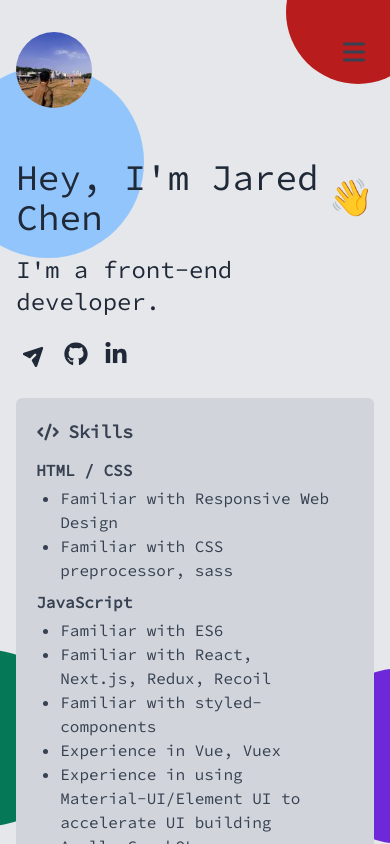
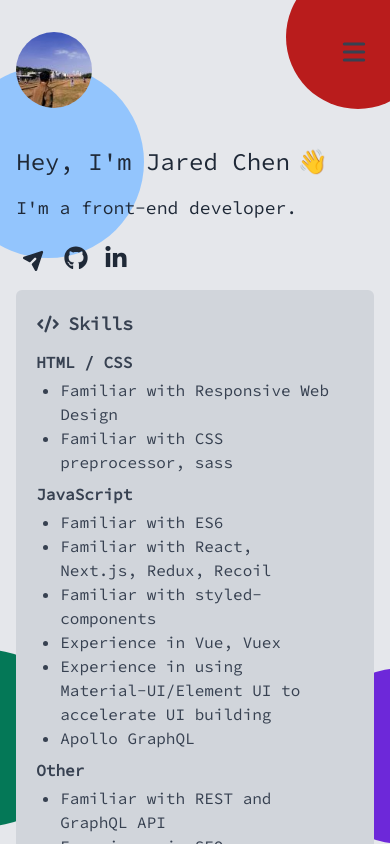
Before and after one commit to destroymayor/jared, a Next.js app: page / in a window 390 px wide. Built offline with nearby package versions, Linux system fonts and the light colour scheme.

Commit message:
chore: Update style

```diff
--- a/src/components/Common/Wave.js
+++ b/src/components/Home/Common/Wave.js
@@ -16,7 +16,7 @@ const Wave = () => {
       onMouseOver={() => animate({ ...config, delay: 100 })}
       role="img"
       aria-label="hand wave"
-      className="text-4xl"
+      className="text-2xl md:text-4xl"
       style={styles}
     >
       👋
--- a/src/components/Home/Education/Education.js
+++ b/src/components/Home/Education/Education.js
@@ -5,7 +5,7 @@ import { AcademicCapIcon } from '@heroicons/react/solid';
 
 const Education = () => {
   return (
-    <section className="flex flex-col p-5 my-3 text-gray-700 bg-gray-300 rounded-md dark:text-white dark:bg-gray-700 gap-y-3">
+    <section className="flex flex-col p-5 my-3 text-gray-700 bg-gray-300 rounded-md dark:bg-opacity-90 dark:text-white dark:bg-gray-800 gap-y-3">
       <Title icon={<AcademicCapIcon className="w-6 h-6" />} title="Education" />
 
       <ul className="flex flex-col gap-y-2">
--- a/src/components/Home/Header/Header.js
+++ b/src/components/Home/Header/Header.js
@@ -1,11 +1,11 @@
 import Links from '@/components/Home/Header/Links';
 
 import CircleSpring from '@/components/Common/CircleSpring';
-import Wave from '@/components/Common/Wave';
+import Wave from '@/components/Home/Common/Wave';
 
 const Header = () => {
   return (
-    <section className="relative flex flex-col py-3 text-gray-800 rounded-md dark:text-gray-100 dark:bg-opacity-0 gap-y-4">
+    <section className="relative flex flex-col text-gray-800 rounded-md md:py-3 dark:text-gray-100 dark:bg-opacity-0 gap-y-4">
       <CircleSpring
         className="absolute w-48 h-48 bg-blue-300 rounded-full dark:bg-blue-800"
         style={{
@@ -16,11 +16,11 @@ const Header = () => {
       />
 
       <div className="flex items-center gap-x-2">
-        <h1 className="text-4xl">{`Hey, I'm Jared Chen`}</h1>
+        <h1 className="text-2xl md:text-4xl">{`Hey, I'm Jared Chen`}</h1>
         <Wave />
       </div>
 
-      <h2 className="text-2xl">{`I'm a front-end developer.`}</h2>
+      <h2 className="text-lg md:text-2xl">{`I'm a front-end developer.`}</h2>
       <Links />
     </section>
   );
--- a/src/components/Home/Skills/Skills.js
+++ b/src/components/Home/Skills/Skills.js
@@ -5,7 +5,7 @@ import { CodeIcon } from '@heroicons/react/solid';
 
 const Skills = () => {
   return (
-    <section className="flex flex-col p-5 my-3 text-gray-700 bg-gray-300 rounded-md dark:text-white dark:bg-gray-700 gap-y-3">
+    <section className="flex flex-col p-5 my-3 text-gray-700 bg-gray-300 rounded-md dark:bg-opacity-90 dark:text-white dark:bg-gray-800 gap-y-3">
       <Title icon={<CodeIcon className="w-6 h-6" />} title="Skills" />
 
       <ul className="flex flex-col gap-y-2">
--- a/src/components/Home/WorkExperience/WorkExperience.js
+++ b/src/components/Home/WorkExperience/WorkExperience.js
@@ -7,7 +7,7 @@ import { BriefcaseIcon, LinkIcon } from '@heroicons/react/solid';
 
 const WorkExperience = () => {
   return (
-    <section className="flex flex-col p-5 my-3 text-gray-700 bg-gray-300 rounded-md dark:text-white dark:bg-gray-700 gap-y-3">
+    <section className="flex flex-col p-5 my-3 text-gray-700 bg-gray-300 rounded-md dark:bg-opacity-90 dark:text-white dark:bg-gray-800 gap-y-3">
       <Title icon={<BriefcaseIcon className="w-6 h-6" />} title="Work Experiences" />
 
       <ul className="flex flex-col gap-y-2">
--- a/src/components/Layout/RandomCircleBg.js
+++ b/src/components/Layout/RandomCircleBg.js
@@ -13,7 +13,7 @@ const colors = [
 
 const RandomCircleBg = () => {
   const circleList = [
-    { className: 'w-36 h-36', styles: { top: -60, right: -40 }, delay: 350 },
+    { className: 'w-36 h-36', styles: { top: -35, right: -40 }, delay: 350 },
     { className: 'w-44 h-44', styles: { top: 650, left: -100 }, delay: 350 },
     { className: 'w-44 h-44', styles: { bottom: 0, right: -100 }, delay: 350 },
   ];
--- a/src/pages/snippets.js
+++ b/src/pages/snippets.js
@@ -25,7 +25,7 @@ const Snippets = (props) => {
             <li
               key={title + category}
               aria-hidden
-              className="flex flex-col gap-2 p-3 transition duration-200 ease-in-out border border-gray-300 rounded-md cursor-pointer group hover:bg-gray-300 dark:border-gray-700 dark:hover:bg-gray-700"
+              className="flex flex-col gap-2 p-3 transition duration-200 ease-in-out bg-gray-900 border border-gray-300 rounded-md cursor-pointer bg-opacity-80 group hover:bg-gray-300 dark:border-gray-700 dark:hover:bg-gray-700"
               onClick={() => handleNavigation(pathname)}
             >
               <h3 className="text-xl text-blue-500">{title}</h3>
```
